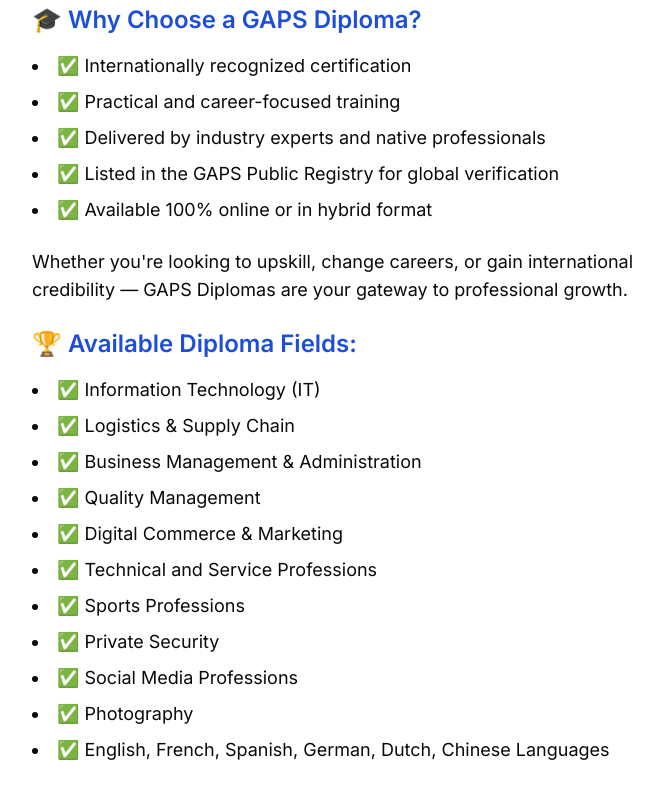
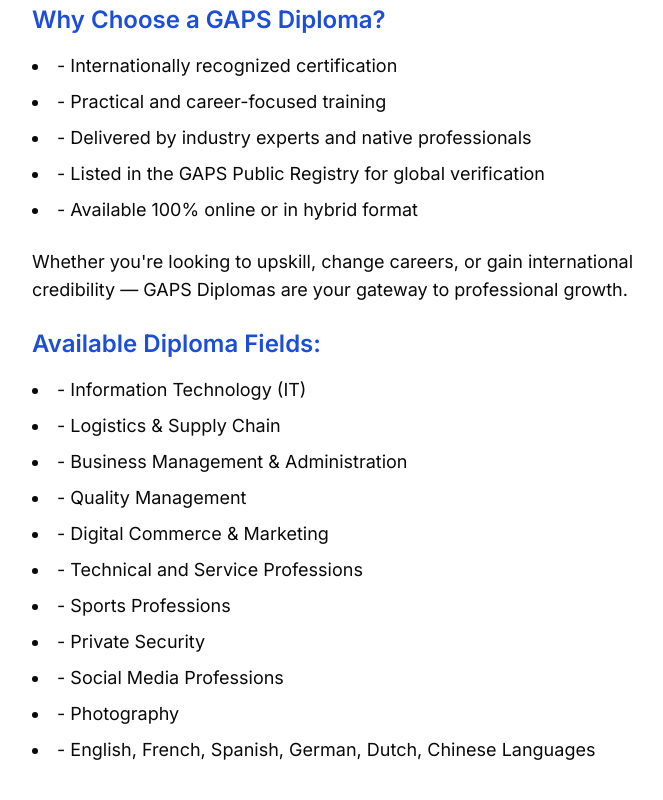
Before and after one commit to Ayoub900/gaps, a Next.js app: page /international-diploma in a window 1280 px wide. Shown: the part 300-1100 px from the top of the page, without its empty margins (272-935 px from the left). Built offline with nearby package versions, Linux system fonts and the light colour scheme.

Commit message:
remove emojis form internation diploma page

```diff
--- a/src/app/international-diploma/page.tsx
+++ b/src/app/international-diploma/page.tsx
@@ -16,7 +16,7 @@
 export const metadata: Metadata = {
     title: "GAPS | Diploma",
     openGraph: {
-        images: '/logo.png',
+        images: '/logo_gaps4.png',
     },
 };
 
@@ -28,40 +28,40 @@
         <div className='flex flex-col justify-center p-4 md:p-24'>
             <div className="max-w-2xl mx-auto">
 
-                <h2 className="text-3xl font-bold text-blue-700 mb-6">🌍 Get Certified with GAPS</h2>
+                <h2 className="text-3xl font-bold text-blue-700 mb-6">Get Certified with GAPS</h2>
                 <p className="mb-6 text-lg">
                     Boost Your Career with an Internationally Accredited Diploma
                 </p>
 
-                <h2 className="text-2xl font-semibold text-blue-700 mb-4">🎓 Why Choose a GAPS Diploma?</h2>
+                <h2 className="text-2xl font-semibold text-blue-700 mb-4">Why Choose a GAPS Diploma?</h2>
                 <ul className="list-disc list-inside text-lg space-y-2">
-                    <li>✅ Internationally recognized certification</li>
-                    <li>✅ Practical and career-focused training</li>
-                    <li>✅ Delivered by industry experts and native professionals</li>
-                    <li>✅ Listed in the GAPS Public Registry for global verification</li>
-                    <li>✅ Available 100% online or in hybrid format</li>
+                    <li>- Internationally recognized certification</li>
+                    <li>- Practical and career-focused training</li>
+                    <li>- Delivered by industry experts and native professionals</li>
+                    <li>- Listed in the GAPS Public Registry for global verification</li>
+                    <li>- Available 100% online or in hybrid format</li>
                 </ul>
 
                 <p className="mt-6 mb-6 text-lg">
                     Whether you&apos;re looking to upskill, change careers, or gain international credibility — GAPS Diplomas are your gateway to professional growth.
                 </p>
 
-                <h2 className="text-2xl font-semibold text-blue-700 mb-4">🏆 Available Diploma Fields:</h2>
+                <h2 className="text-2xl font-semibold text-blue-700 mb-4">Available Diploma Fields:</h2>
                 <ul className="list-disc list-inside text-lg space-y-2">
-                    <li>✅ Information Technology (IT)</li>
-                    <li>✅ Logistics & Supply Chain</li>
-                    <li>✅ Business Management & Administration</li>
-                    <li>✅ Quality Management</li>
-                    <li>✅ Digital Commerce & Marketing</li>
-                    <li>✅ Technical and Service Professions</li>
-                    <li>✅ Sports Professions</li>
-                    <li>✅ Private Security</li>
-                    <li>✅ Social Media Professions</li>
-                    <li>✅ Photography</li>
-                    <li>✅ English, French, Spanish, German, Dutch, Chinese Languages</li>
+                    <li>- Information Technology (IT)</li>
+                    <li>- Logistics & Supply Chain</li>
+                    <li>- Business Management & Administration</li>
+                    <li>- Quality Management</li>
+                    <li>- Digital Commerce & Marketing</li>
+                    <li>- Technical and Service Professions</li>
+                    <li>- Sports Professions</li>
+                    <li>- Private Security</li>
+                    <li>- Social Media Professions</li>
+                    <li>- Photography</li>
+                    <li>- English, French, Spanish, German, Dutch, Chinese Languages</li>
                 </ul>
 
-                <h2 className="text-2xl font-semibold text-blue-700 mt-10 mb-4">📝 Request Your Diploma Now</h2>
+                <h2 className="text-2xl font-semibold text-blue-700 mt-10 mb-4">Request Your Diploma Now</h2>
                 <p className="text-lg mb-4">
                     Fill out the form below and our team will contact you with program details, pricing, and registration steps.
                 </p>
```
